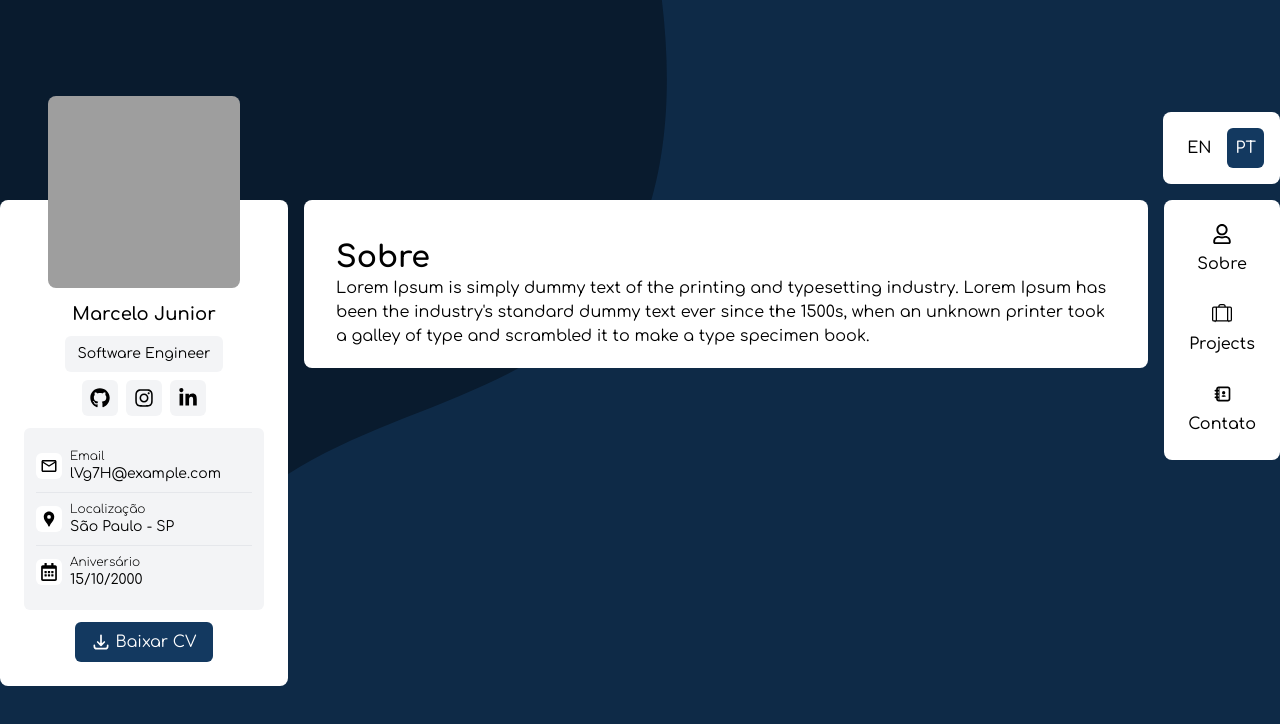
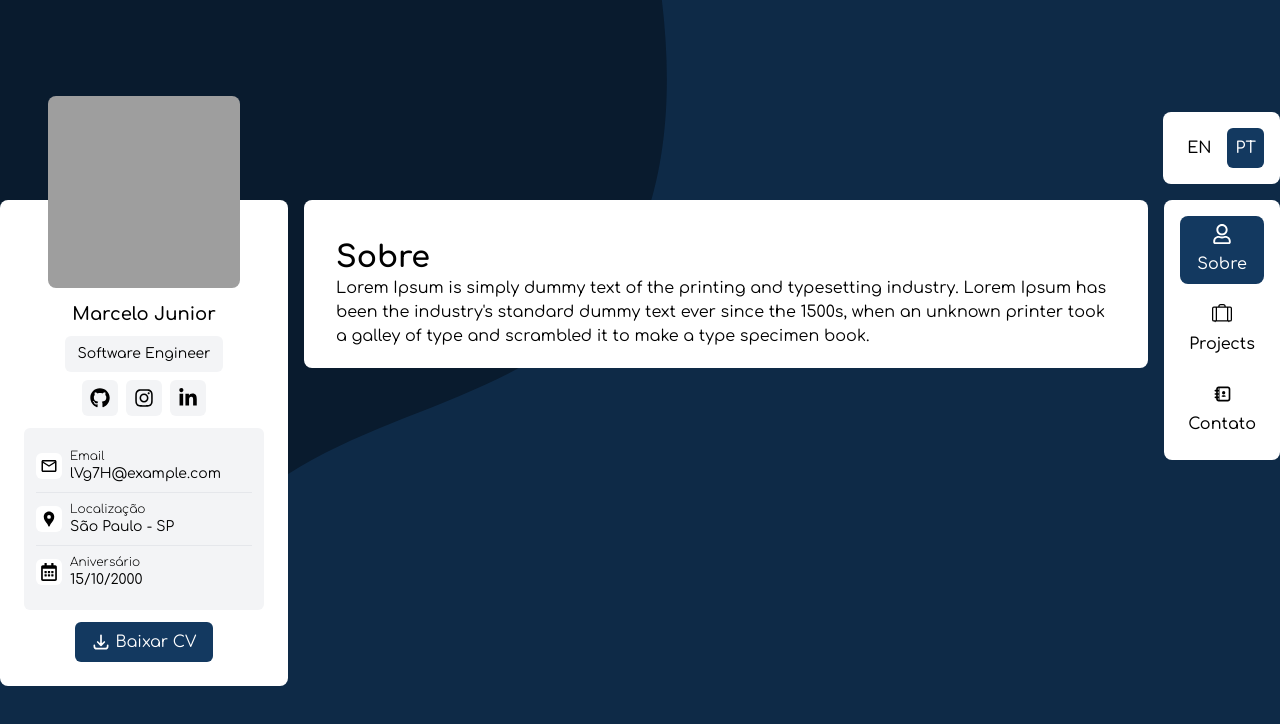
Before and after one commit to marcelojjunior/portfolio, a React (Vite) app: page / in a window 1280 px wide. Shown: the top 724 px of the page. Built offline with nearby package versions, Linux system fonts and the light colour scheme; grey boxes are pictures that could not be loaded.

Commit message:
add: item menu active

```diff
--- a/src/Components/SideMenu/index.tsx
+++ b/src/Components/SideMenu/index.tsx
@@ -1,26 +1,43 @@
+import { useEffect, useState } from "react";
 import { useTranslation } from "react-i18next";
 import { BsSuitcaseLg } from "react-icons/bs";
 import { FaRegUser } from "react-icons/fa";
 import { TiContacts } from "react-icons/ti";
-import { Link } from "react-router-dom";
+import { Link, useLocation } from "react-router-dom";
 
 export default function SideMenu() {
     const { t } = useTranslation();
+    const [active, setActive] = useState<'about' | 'projects' | 'contact'>('about');
+
+    const location = useLocation();
+
+    useEffect(() => {
+        var path = location.pathname;
+
+        if(path === '/') {
+            setActive('about');
+        } else if(path === '/projects') {
+            setActive('projects');
+        } else if(path === '/contact') {
+            setActive('contact');
+        }
+    }, [location]);
+
     return (
         <div className="bg-white p-4 rounded-lg flex flex-col gap-3">
-            <Link to="/" className="item-menu-side">
+            <Link to="/" className={`item-menu-side ${active === 'about' ? 'bg-primary-blue text-white' : 'bg-white'}`}>
                 <FaRegUser size={20} />
                 <span>
                     {t('about')}
                 </span>
             </Link>
-            <Link to="/projects" className="item-menu-side">
+            <Link to="/projects" className={`item-menu-side ${active === 'projects' ? 'bg-primary-blue text-white' : 'bg-white'}`}>
                 <BsSuitcaseLg size={20} />
                 <span>
                     Projects
                 </span>
             </Link>
-            <Link to="/contact" className="item-menu-side">
+            <Link to="/contact" className={`item-menu-side ${active === 'contact' ? 'bg-primary-blue text-white' : 'bg-white'}`}>
                 <TiContacts size={20} />
                 <span>
                     Contato
--- a/src/css/global.css
+++ b/src/css/global.css
@@ -6,6 +6,10 @@ html{
     @apply font-comfortaa;
 }
 
+body {
+    @apply bg-shiny;
+}
+
 .item-menu-side{
     @apply flex flex-col items-center text-base gap-2 rounded-lg p-2 hover:bg-primary-blue font-medium hover:text-white;
 }
--- a/src/layouts/DefaultLayout/index.tsx
+++ b/src/layouts/DefaultLayout/index.tsx
@@ -5,7 +5,7 @@ import SwitchLanguage from "../../Components/SwitchLanguage";
 
 export default function DefaultLayout() {
     return (
-        <div className="bg-shiny h-screen">
+        <div className="">
             <div className="flex flex-col gap-4 container mx-auto pt-28 pb-4 px-4 md:px-0">
                 <div className="w-full flex justify-end">
                     <SwitchLanguage />
```
